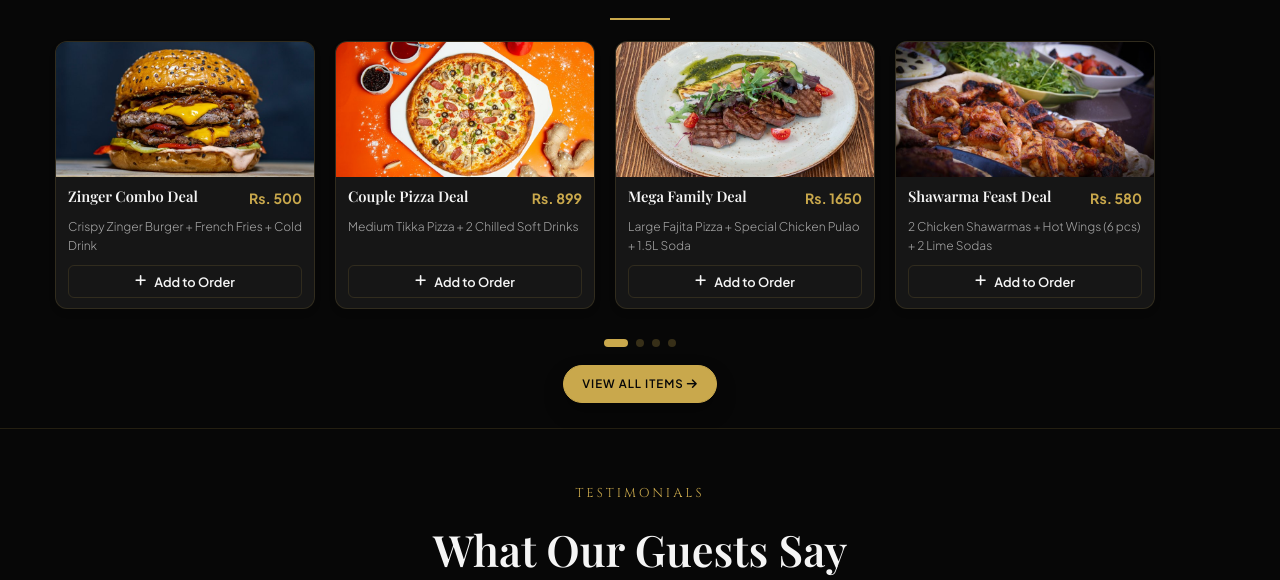
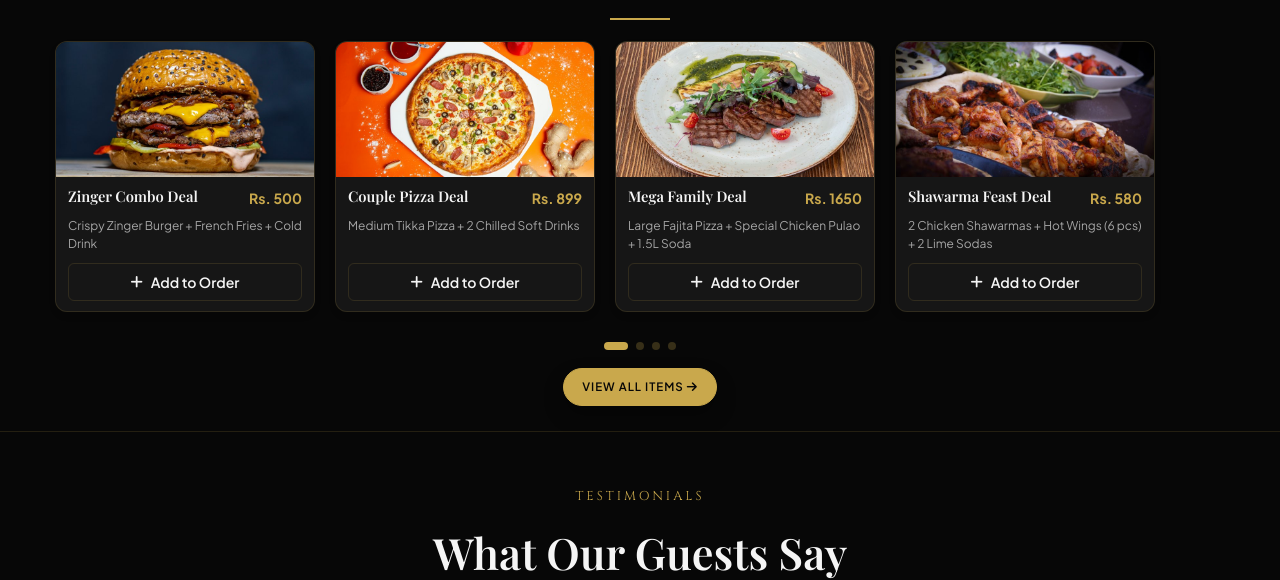
Before and after one commit to ahmadyarafridi/new-web-app, a Django app: page / in a window 1280 px wide. Shown: the part 824-1404 px from the top of the page. Run offline with Django 5.2, Linux system fonts and the light colour scheme; data comes from the database, SQL or seed files in the repository; both versions use the stored data as it was after the commit; some libraries are stand-ins or nearby versions; some web fonts are replaced.

Commit message:
Enlarge item description font-size and Order button padding/font-size across food cards

```diff
--- a/static/css/style.css
+++ b/static/css/style.css
@@ -1303,12 +1303,12 @@ main {
 }
 
 .menu-item-desc {
-    font-size: 0.66rem;
+    font-size: 0.78rem;
     color: var(--color-text-gray);
-    font-weight: 300;
+    font-weight: 400;
     margin-bottom: 10px;
     flex-grow: 1;
-    line-height: 1.6;
+    line-height: 1.5;
 }
 
 .menu-item-actions {
@@ -1320,10 +1320,10 @@ main {
     background-color: transparent;
     border: 1px solid var(--color-border);
     color: var(--color-text-bright);
-    padding: 5px 9px;
+    padding: 7px 11px;
     border-radius: var(--border-radius-sm);
     font-family: var(--font-body);
-    font-size: 0.62rem;
+    font-size: 0.74rem;
     font-weight: 600;
     cursor: pointer;
     display: flex;
@@ -1335,10 +1335,14 @@ main {
 
 @media (min-width: 769px) {
 
+    .menu-item-desc {
+        font-size: 0.82rem;
+    }
+
     .add-to-cart-btn,
     .deal-card-footer .add-to-cart-btn {
-        padding: 7.5px 13px;
-        font-size: 0.8rem;
+        padding: 9px 15px;
+        font-size: 0.88rem;
     }
 }
 
```
Also changed, not shown: db.sqlite3.
